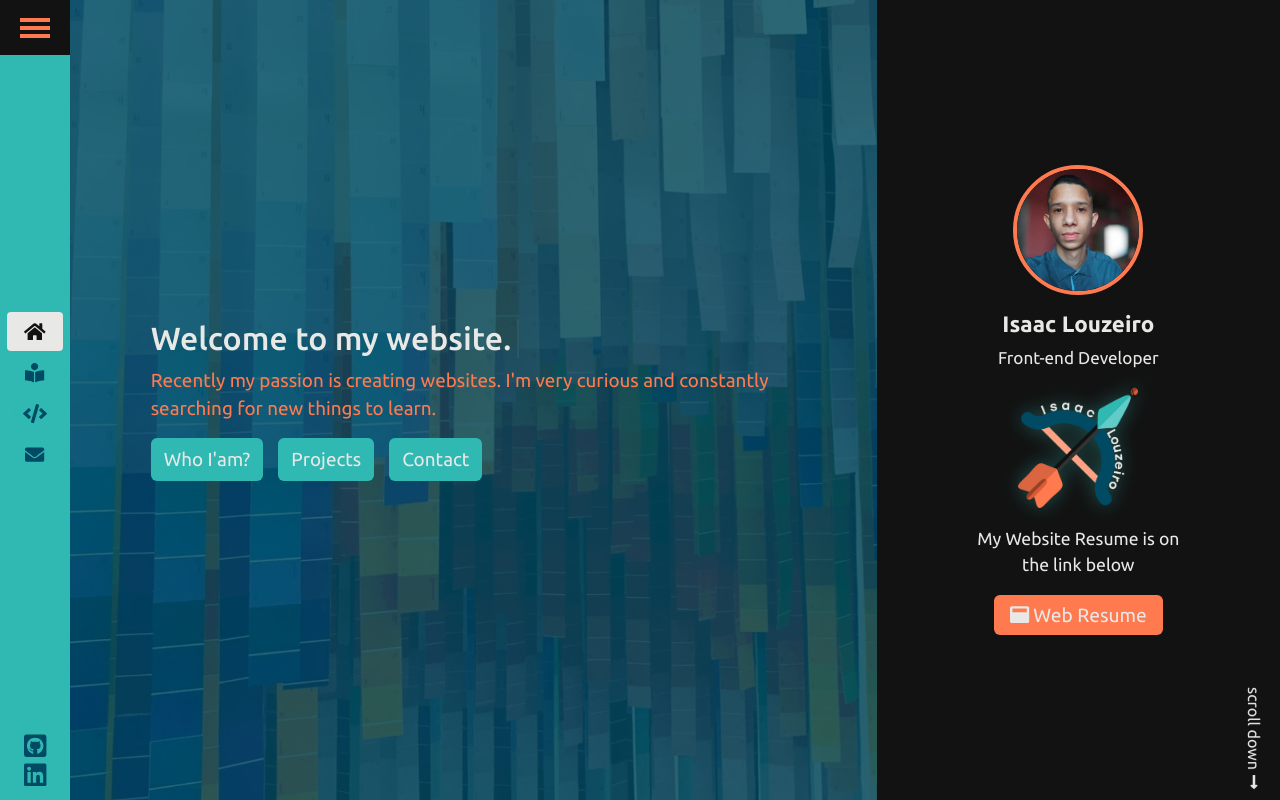
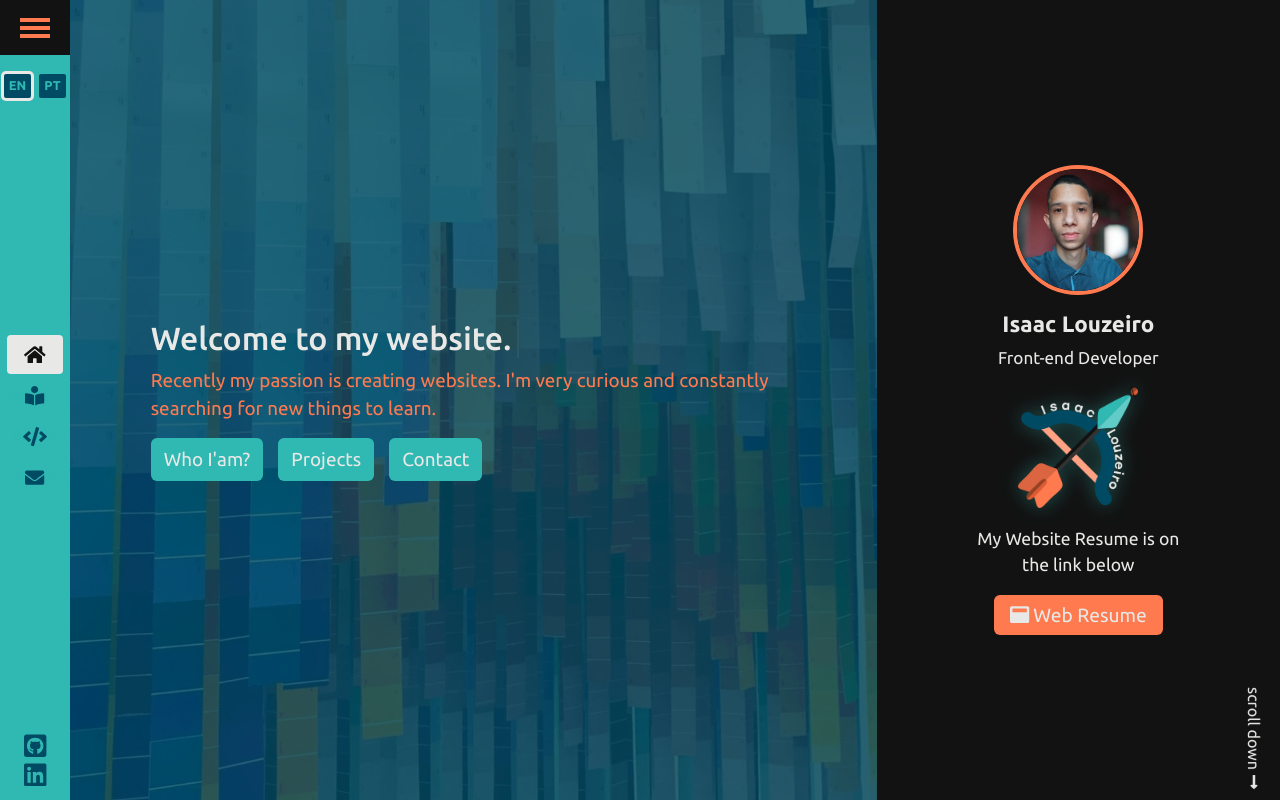
Before and after one commit to IsaacLouzeiro/web-portfolio, a Vue app: page / in a window 1280 px wide. Built offline with nearby package versions, Linux system fonts and the light colour scheme.

Commit message:
finalizando o design dos botoes de linguagem

```diff
--- a/src/components/NavBar.vue
+++ b/src/components/NavBar.vue
@@ -1,8 +1,8 @@
 <template>
     <nav class="d-flex flex-column justify-content-between fixed-top" id="navbar">
+        <!-- menu button -->
         <div class="dropdown">
             <button class="" type="button" id="dropdownMenuButton1" data-bs-toggle="dropdown" aria-expanded="false">
-                <!-- <font-awesome-icon :icon="['fas', 'language']" class="icon-lang" /> -->
 
                 <div id="hamburguerAnimation" @click="animateHamburger()">
                     <div>
@@ -15,6 +15,14 @@
             </button>
         </div>
 
+        <!-- language -->
+        <div class="d-flex justify-content-around" id="lang-box">
+            <button class="langBtn selectedLang">EN</button>
+
+            <button class="langBtn">PT</button>
+        </div>
+
+        <!-- main list -->
         <ul class="nav flex-column foiClicado" id="navList">
             <li class="nav-item">
                 <a class="nav-link" href="#Home">
@@ -42,6 +50,7 @@
             </li>
         </ul>
 
+        <!-- list social network -->
         <div class="d-flex flex-column justify-content-between socialName" id="social-network">
             <a :href="github" target="_blank">
                 <span>{{ listNav[4] }}</span>
@@ -141,7 +150,31 @@ export default {
             }
         }
 
+        #lang-box {
+            width: 100%;
+            max-width: 200px;
+            margin: 1em auto auto auto;
+
+            .langBtn {
+                border: none;
+                font-size: .8em;
+                width: 46%;
+                height: 30px;
+                background-color: $color1;
+                color: $color3;
+                font-weight: bold;
+                border-radius: 5px;
+                border: 3px solid $color3;
+
+                &.selectedLang {
+                    border: 3px solid $color5;
+                }
+            }
+        }
+
         #navList {
+            margin-top: auto;
+            margin-bottom: auto;
             li {
                 a {
                     font-size: 1.2em;
@@ -187,6 +220,7 @@ export default {
         }
 
         #social-network {
+            margin-top: auto;
             margin-bottom: 10px;
             a {
                 font-size: 1.6em;
```
